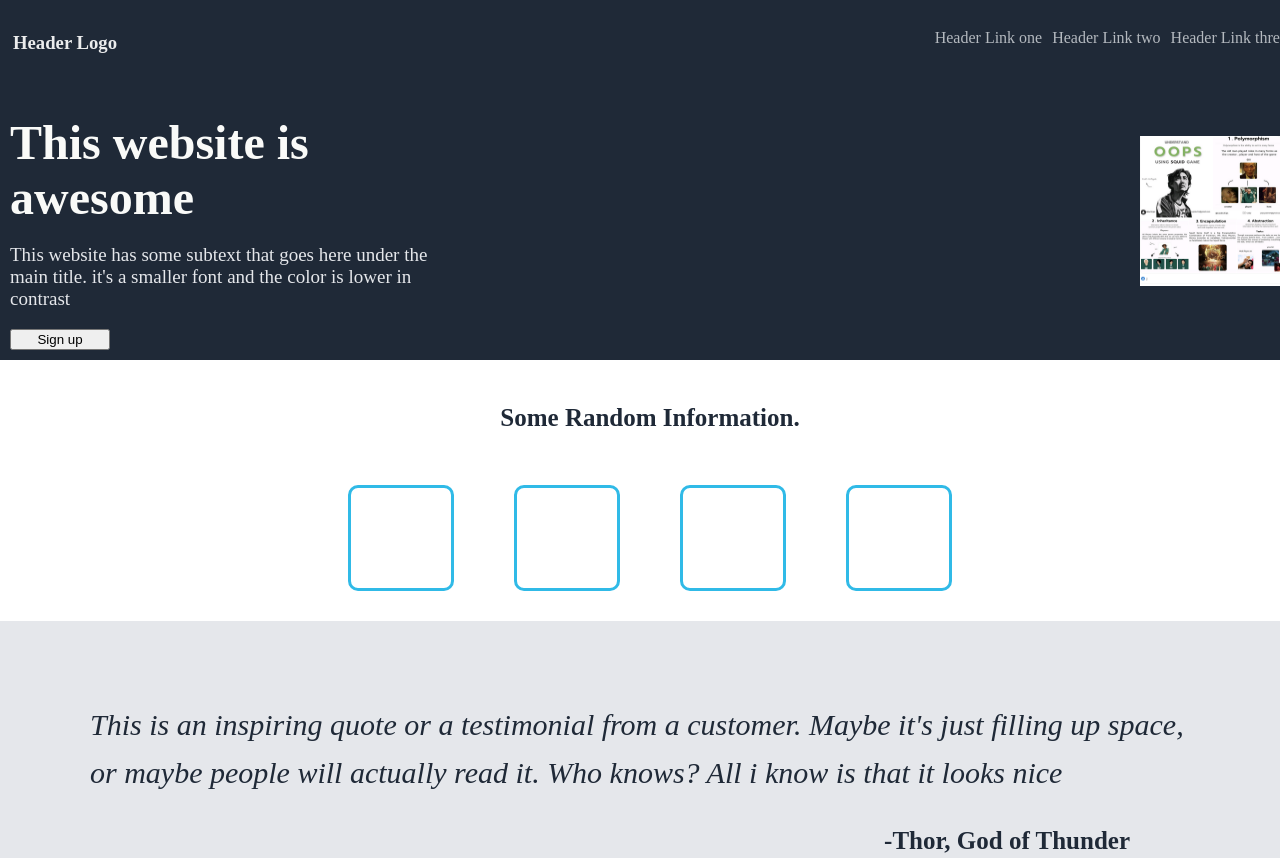
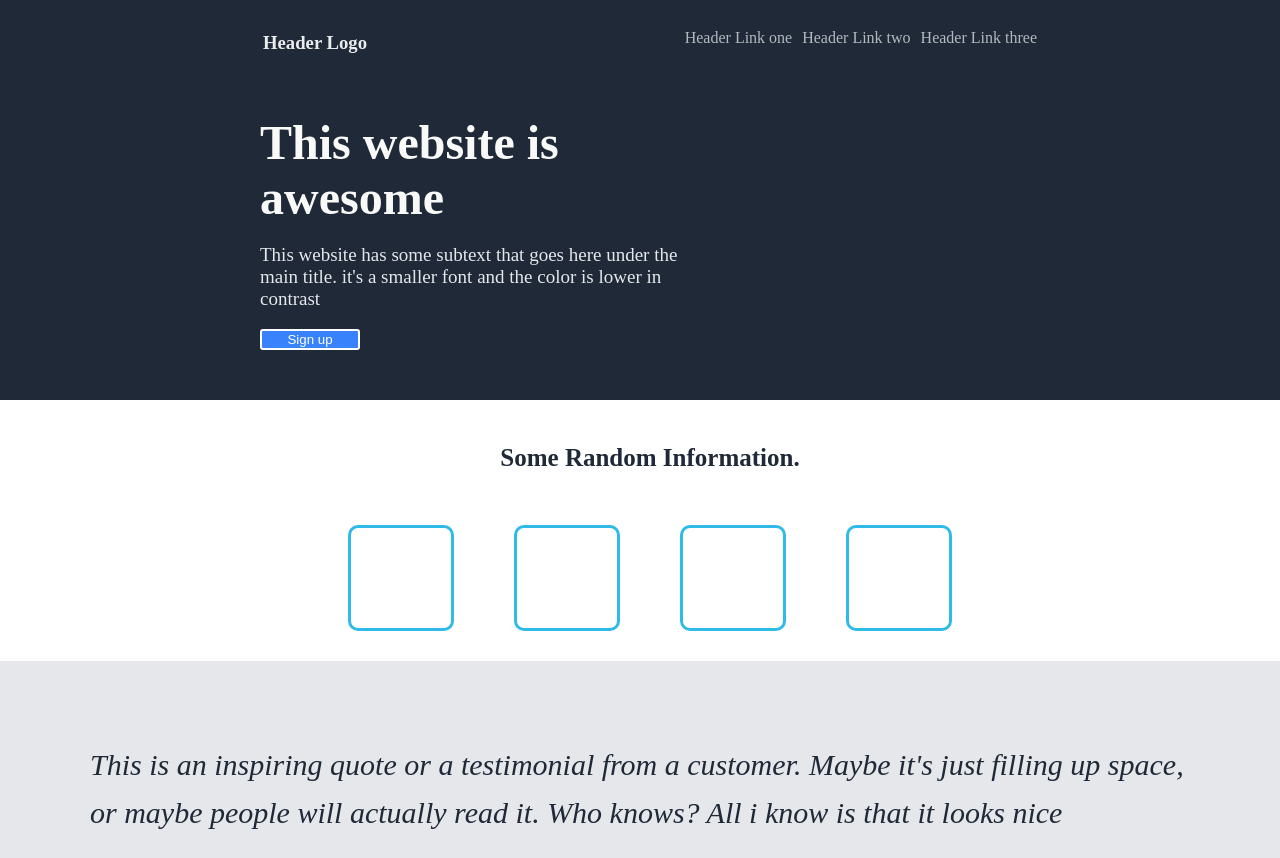
Before and after one commit to Obumezi/Odin-landing-page, a plain HTML site: page index.html in a window 1280 px wide. Shown: the top 858 px of the page. Drawn offline with Linux system fonts and the light colour scheme.

Commit message:
Updated first section again

```diff
--- a/index.html
+++ b/index.html
@@ -29,12 +29,11 @@
                     smaller
                     font
                     and the color is lower in <br> contrast</p>
-                <button class="button">Sign up</button>
+                <button class="button2">Sign up</button>
             </div>
 
 
             <div class="image-c">
-                <img class="image" src="./images/OOP.PNG" alt="">
             </div>
 
         </div>
--- a/style.css
+++ b/style.css
@@ -20,11 +20,13 @@ body {
   display: flex;
   margin-right: auto;
   color: #ebeced;
+  margin-left: 250px;
 }
 
 .right-links {
   display: flex;
   gap: 10px;
+  margin-right: 250px;
 }
 
 li {
@@ -35,6 +37,7 @@ li > a {
   color: #b4b9bf;
   text-decoration: none;
 }
+
 
 .hero-main-text {
   font-size: 48px;
@@ -52,6 +55,8 @@ li > a {
   display: flex;
   margin-right: auto;
   flex-direction: column;
+  margin-left: 250px;
+  margin-bottom: 40px;
 }
 
 .hold {
@@ -59,9 +64,11 @@ li > a {
   align-items: center;
 }
 
-img {
-  width: 150px;
-  height: 150px;
+.image-c {
+  margin-right: 250px;
+  height: 300px;
+  width: 250px;
+  color: white;
 }
 
 button {
```
